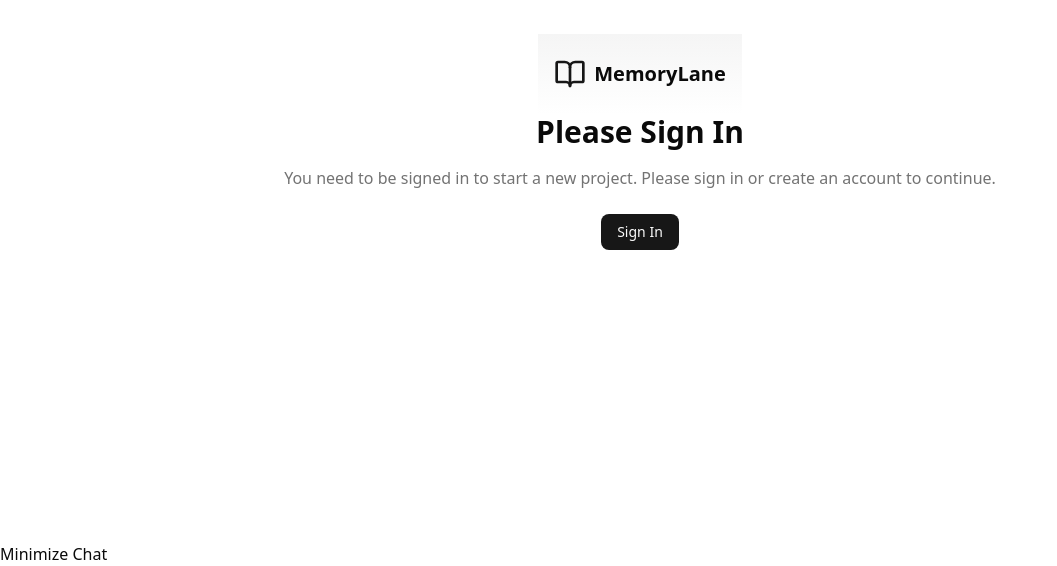
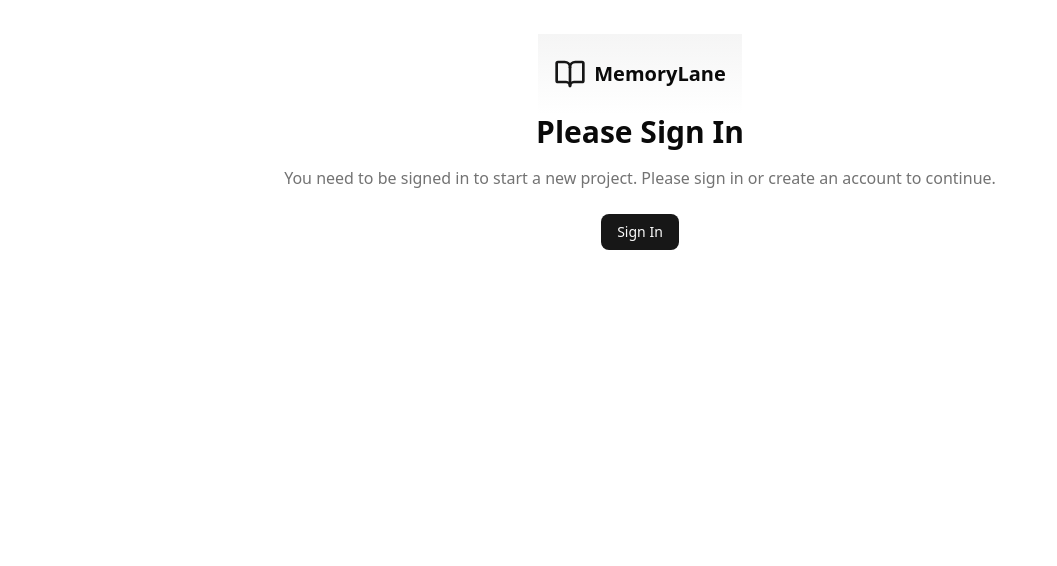
Before and after one commit to ppratik07/moments, a Next.js app in the folder moments/: page /new-project in a window 1280 px wide. Shown: the part 258-824 px from the top of the page, without its empty margins (0-1057 px from the left). Built offline with nearby package versions, Linux system fonts and the light colour scheme; no server answers.

Commit message:
remove text

```diff
--- a/moments/components/chatbot/TawkChat.tsx
+++ b/moments/components/chatbot/TawkChat.tsx
@@ -21,7 +21,7 @@ const TawkChat = () => {
         onBeforeLoad={() => {}}
         onStatusChange={() => {}}
       />
-      <button onClick={handleMinimize}>Minimize Chat</button>
+      <button onClick={handleMinimize}></button>
     </div>
   );
 };
```
